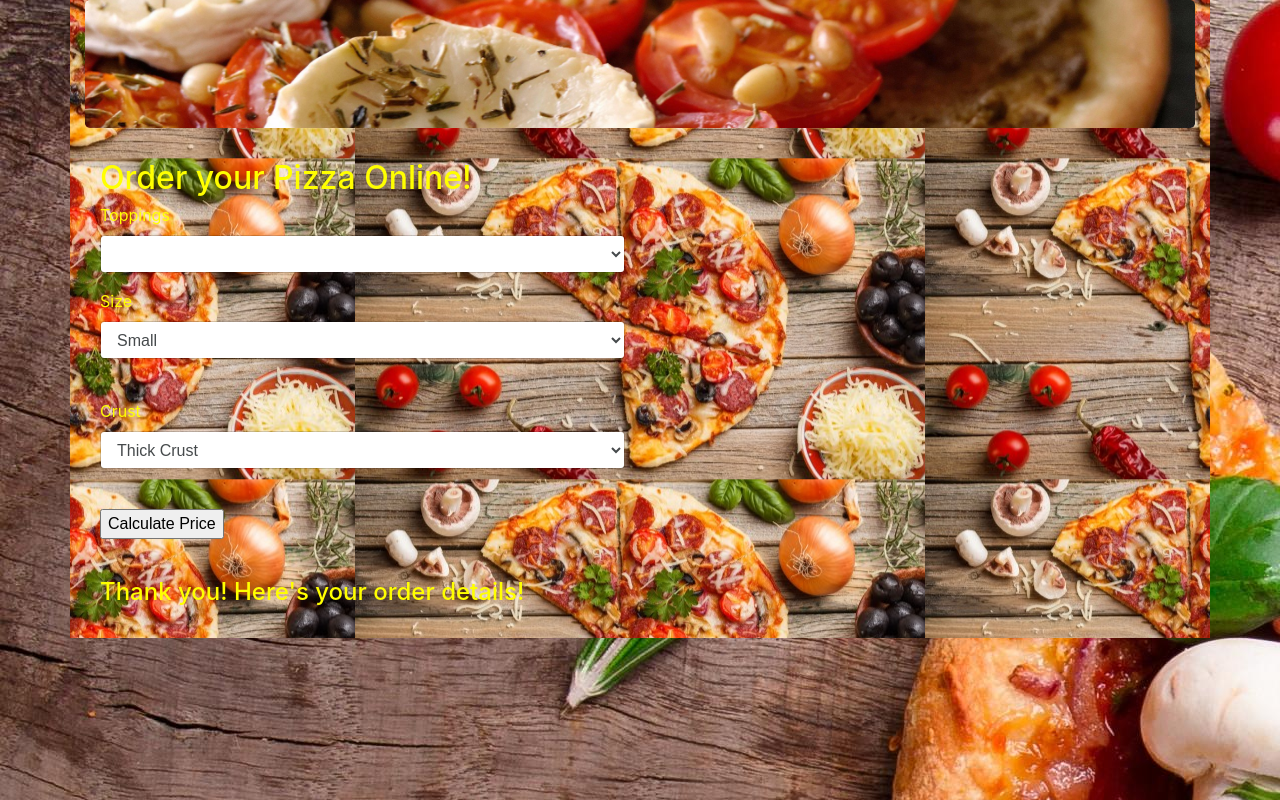
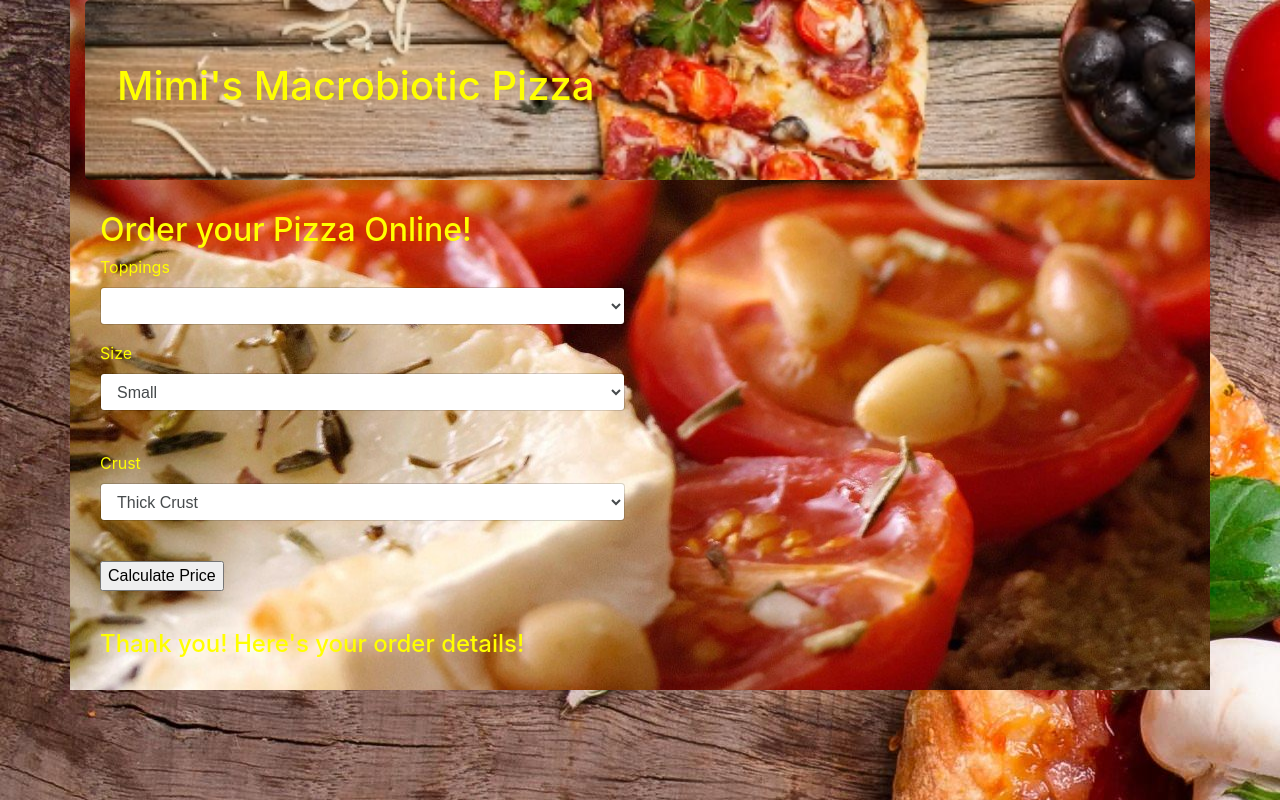
Before and after one commit to vmpuentes/Pizza-Project-sept-17, a plain HTML site: page Pizza-Project-sept-17/index.html in a window 1280 px wide. Drawn offline with nearby package versions, Linux system fonts and the light colour scheme.

Commit message:
add changes to user interface logic.

```diff
--- a/Pizza-Project-sept-17/css/styles.css
+++ b/Pizza-Project-sept-17/css/styles.css
@@ -1,15 +1,20 @@
 .container {
-  background-image: url("../img/background2.jpg");
+  background-image: url("../img/background3.jpg");
   background-position: center;
+  background-size: auto;
 }
 
 .jumbotron {
-  background-image: url("../img/background3.jpg");
-  background-position: center;
+  background-image: url("../img/background2.jpg");
+  background-position: right;
+  background-size: cover;
   background-repeat: no-repeat;
-  background-size: cover;
+
 }
 
+h1 {
+  color: yellow;
+}
 body {
   background-image: url("../img/background1.jpg");
 }
--- a/Pizza-Project-sept-17/index.html
+++ b/Pizza-Project-sept-17/index.html
@@ -11,6 +11,7 @@
   <body>
     <div class="container">
       <div class="jumbotron">
+        <h1>Mimi's Macrobiotic Pizza</h1>
       </div>
     <div class="panel panel-warning">
       <div class="panel-body">
@@ -50,7 +51,7 @@
              <button id="calculate" type="submit">Calculate Price</button>
            </div>
            <br>
-           <div class="form-group">
+           <div class="panel panel-warning">
              <h4>Thank you! Here's your order details!</h4>
              <output class="output-box"></output>
            </div>
```
